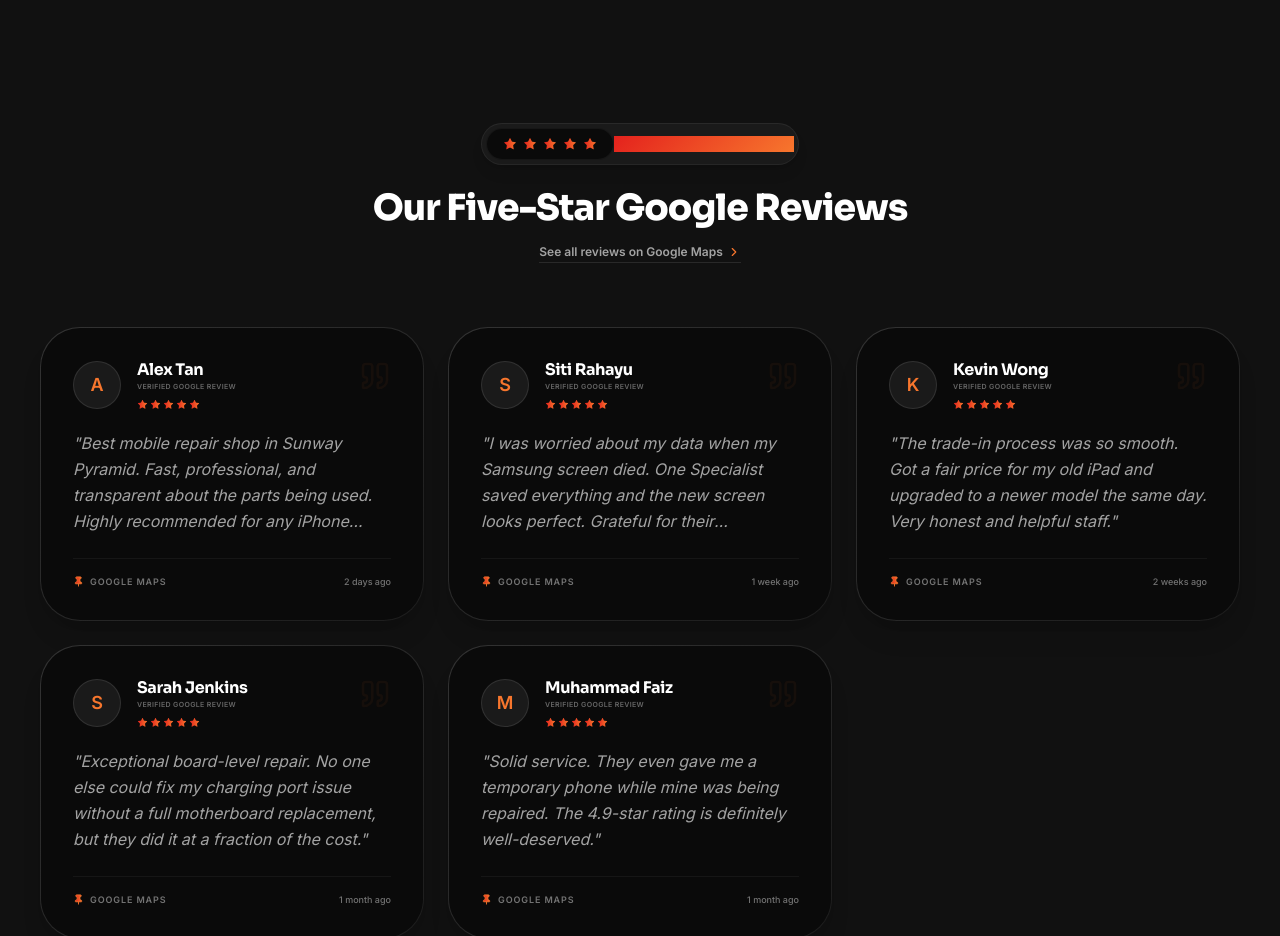
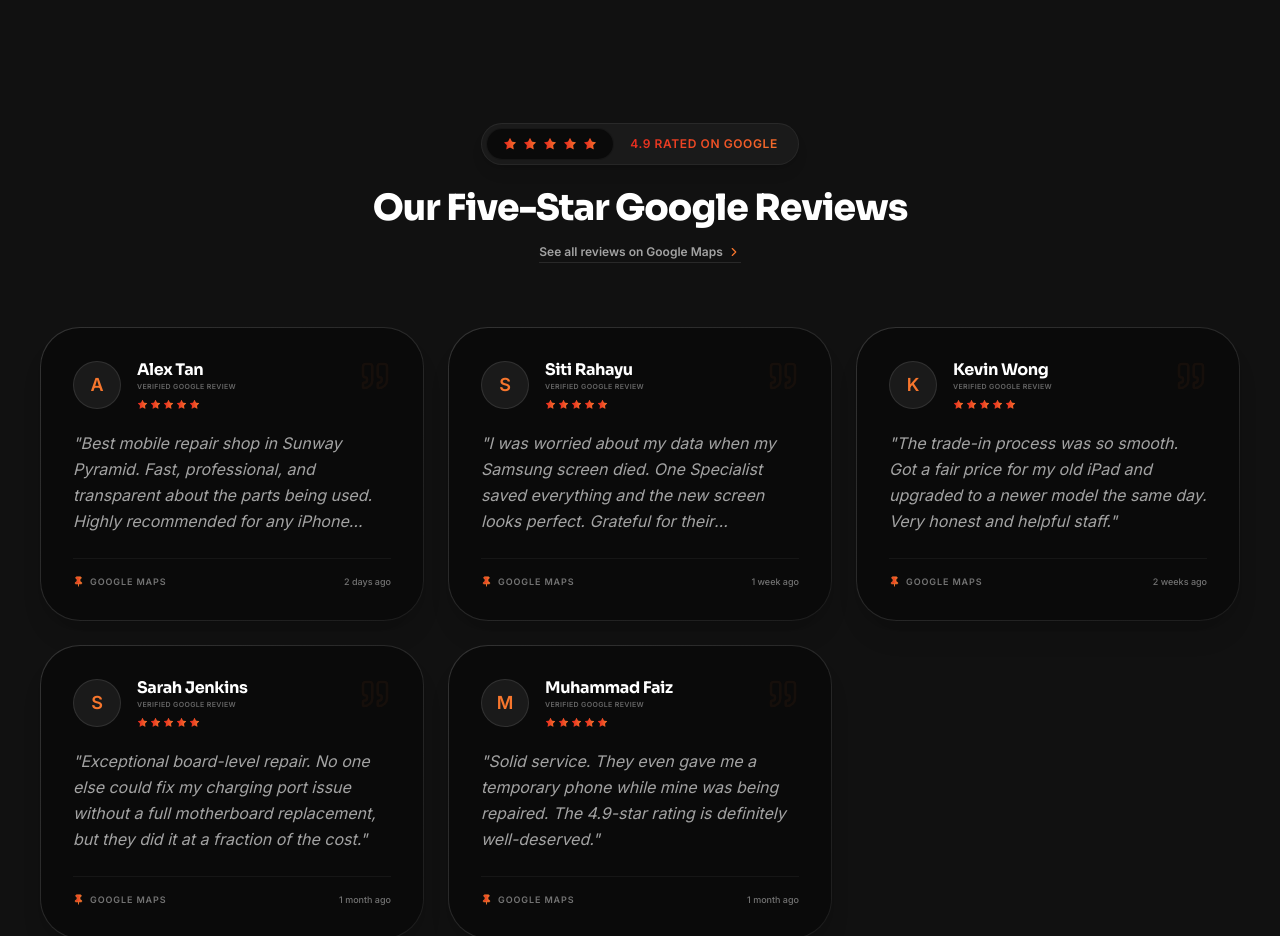
Before and after one commit to startasaasagency26-web/One-Specialist-Portfolio, a Next.js app: page / in a window 1280 px wide. Shown: the part 3920-4856 px from the top of the page. Built offline with nearby package versions, Linux system fonts and the light colour scheme.

Commit message:
Update google-reviews.tsx

```diff
--- a/src/components/sections/google-reviews.tsx
+++ b/src/components/sections/google-reviews.tsx
@@ -90,7 +90,7 @@
               <Star key={i} size={14} fill="url(#star-gradient)" className="text-transparent" />
             ))}
           </div>
-          <span className="px-4 text-[11px] sm:text-xs font-bold bg-brand-gradient bg-clip-text text-transparent uppercase tracking-wider">
+          <span className="text-gradient inline-block px-4 text-[11px] sm:text-xs font-bold uppercase tracking-wider">
             4.9 Rated on Google
           </span>
         </div>
```
